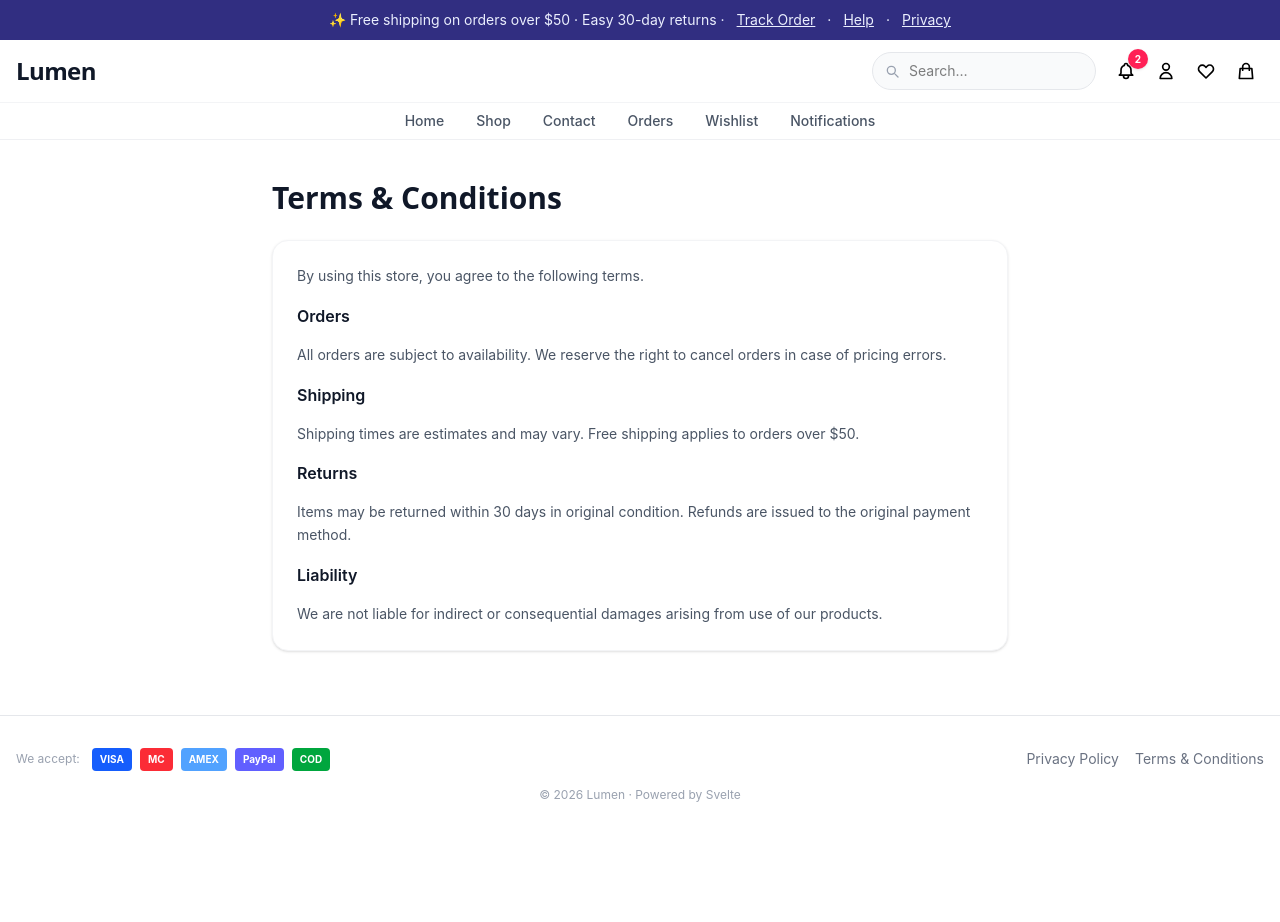
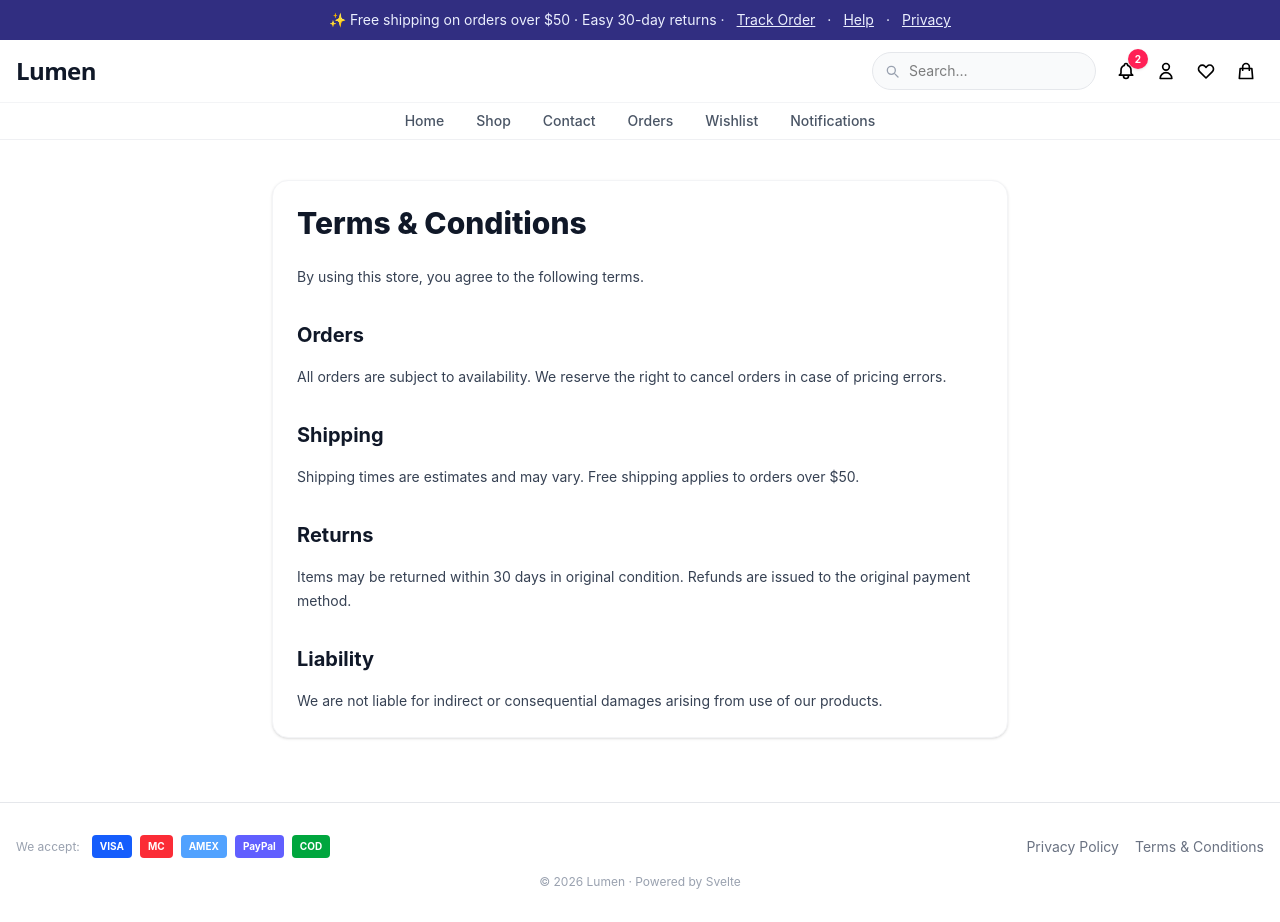
Before and after one commit to aimonext/sufi-store-front-code, a SvelteKit app: page /terms in a window 1280 px wide. Before the commit the page ends 835 px from the top, so only its background shows below. Built offline with nearby package versions, Linux system fonts and the light colour scheme.

Commit message:
Render privacy & terms from markdown

```diff
--- a/package.json
+++ b/package.json
@@ -13,6 +13,7 @@
 		"@sveltejs/adapter-auto": "^8.0.0",
 		"@sveltejs/kit": "^3.0.0",
 		"@sveltejs/vite-plugin-svelte": "^7.2.0",
+		"@tailwindcss/typography": "^0.5.20",
 		"@tailwindcss/vite": "^4.3.0",
 		"svelte": "^5.57.1",
 		"tailwindcss": "^4.3.0",
@@ -21,5 +22,8 @@
 	"imports": {
 		"#lib": "./src/lib/index.js",
 		"#lib/*": "./src/lib/*"
+	},
+	"dependencies": {
+		"marked": "^18.1.1"
 	}
 }
--- /dev/null
+++ b/src/lib/content/privacy.md
@@ -0,0 +1,19 @@
+# Privacy Policy
+
+We respect your privacy. This policy explains how we collect, use, and protect your personal information when you shop with us.
+
+## Information we collect
+
+We collect information you provide at checkout (name, email, address) and browsing data to improve your experience.
+
+## How we use it
+
+Your information is used to process orders, provide support, and send updates you opt into. We never sell your data.
+
+## Cookies
+
+We use cookies to remember your cart and preferences. You can disable cookies in your browser settings.
+
+## Contact
+
+Questions? Reach us at privacy@lumen.store.
--- /dev/null
+++ b/src/lib/content/terms.md
@@ -0,0 +1,19 @@
+# Terms & Conditions
+
+By using this store, you agree to the following terms.
+
+## Orders
+
+All orders are subject to availability. We reserve the right to cancel orders in case of pricing errors.
+
+## Shipping
+
+Shipping times are estimates and may vary. Free shipping applies to orders over $50.
+
+## Returns
+
+Items may be returned within 30 days in original condition. Refunds are issued to the original payment method.
+
+## Liability
+
+We are not liable for indirect or consequential damages arising from use of our products.
--- a/src/routes/layout.css
+++ b/src/routes/layout.css
@@ -1,4 +1,5 @@
 @import 'tailwindcss';
+@plugin "@tailwindcss/typography";
 
 @custom-variant dark (&:where(.dark, .dark *));
 
--- a/src/routes/privacy/+page.svelte
+++ b/src/routes/privacy/+page.svelte
@@ -1,14 +1,9 @@
+<script>
+  import { marked } from 'marked';
+  import privacyMd from '#lib/content/privacy.md?raw';
+  const html = marked(privacyMd);
+</script>
+
 <main class="max-w-3xl mx-auto px-4 py-10">
-  <h1 class="font-display text-3xl font-bold text-gray-900 mb-6 dark:text-white">Privacy Policy</h1>
-  <div class="bg-white rounded-2xl border border-gray-100 p-6 shadow-sm space-y-4 text-sm text-gray-600 leading-relaxed dark:bg-gray-800 dark:border-gray-700 dark:text-gray-300">
-    <p>We respect your privacy. This policy explains how we collect, use, and protect your personal information when you shop with us.</p>
-    <h2 class="font-semibold text-gray-900 text-base dark:text-white">Information we collect</h2>
-    <p>We collect information you provide at checkout (name, email, address) and browsing data to improve your experience.</p>
-    <h2 class="font-semibold text-gray-900 text-base dark:text-white">How we use it</h2>
-    <p>Your information is used to process orders, provide support, and send updates you opt into. We never sell your data.</p>
-    <h2 class="font-semibold text-gray-900 text-base dark:text-white">Cookies</h2>
-    <p>We use cookies to remember your cart and preferences. You can disable cookies in your browser settings.</p>
-    <h2 class="font-semibold text-gray-900 text-base dark:text-white">Contact</h2>
-    <p>Questions? Reach us at privacy@lumen.store.</p>
-  </div>
+  <div class="bg-white rounded-2xl border border-gray-100 p-6 shadow-sm prose prose-sm max-w-none dark:bg-gray-800 dark:border-gray-700 dark:prose-invert">{@html html}</div>
 </main>
--- a/src/routes/terms/+page.svelte
+++ b/src/routes/terms/+page.svelte
@@ -1,14 +1,9 @@
+<script>
+  import { marked } from 'marked';
+  import termsMd from '#lib/content/terms.md?raw';
+  const html = marked(termsMd);
+</script>
+
 <main class="max-w-3xl mx-auto px-4 py-10">
-  <h1 class="font-display text-3xl font-bold text-gray-900 mb-6 dark:text-white">Terms &amp; Conditions</h1>
-  <div class="bg-white rounded-2xl border border-gray-100 p-6 shadow-sm space-y-4 text-sm text-gray-600 leading-relaxed dark:bg-gray-800 dark:border-gray-700 dark:text-gray-300">
-    <p>By using this store, you agree to the following terms.</p>
-    <h2 class="font-semibold text-gray-900 text-base dark:text-white">Orders</h2>
-    <p>All orders are subject to availability. We reserve the right to cancel orders in case of pricing errors.</p>
-    <h2 class="font-semibold text-gray-900 text-base dark:text-white">Shipping</h2>
-    <p>Shipping times are estimates and may vary. Free shipping applies to orders over $50.</p>
-    <h2 class="font-semibold text-gray-900 text-base dark:text-white">Returns</h2>
-    <p>Items may be returned within 30 days in original condition. Refunds are issued to the original payment method.</p>
-    <h2 class="font-semibold text-gray-900 text-base dark:text-white">Liability</h2>
-    <p>We are not liable for indirect or consequential damages arising from use of our products.</p>
-  </div>
+  <div class="bg-white rounded-2xl border border-gray-100 p-6 shadow-sm prose prose-sm max-w-none dark:bg-gray-800 dark:border-gray-700 dark:prose-invert">{@html html}</div>
 </main>
```
Also changed, not shown: 1 other file (tests, documents, lock files or other folders).
